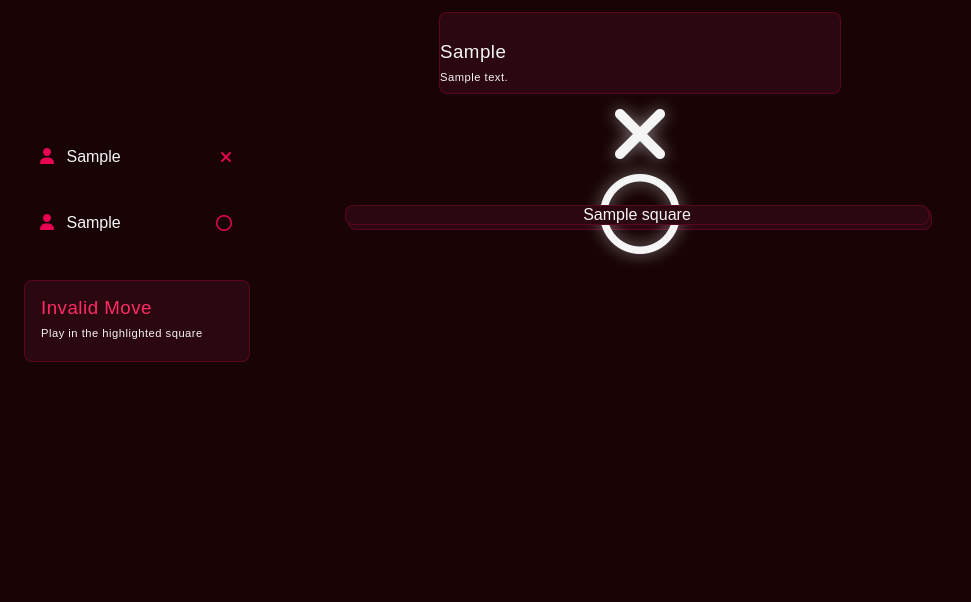
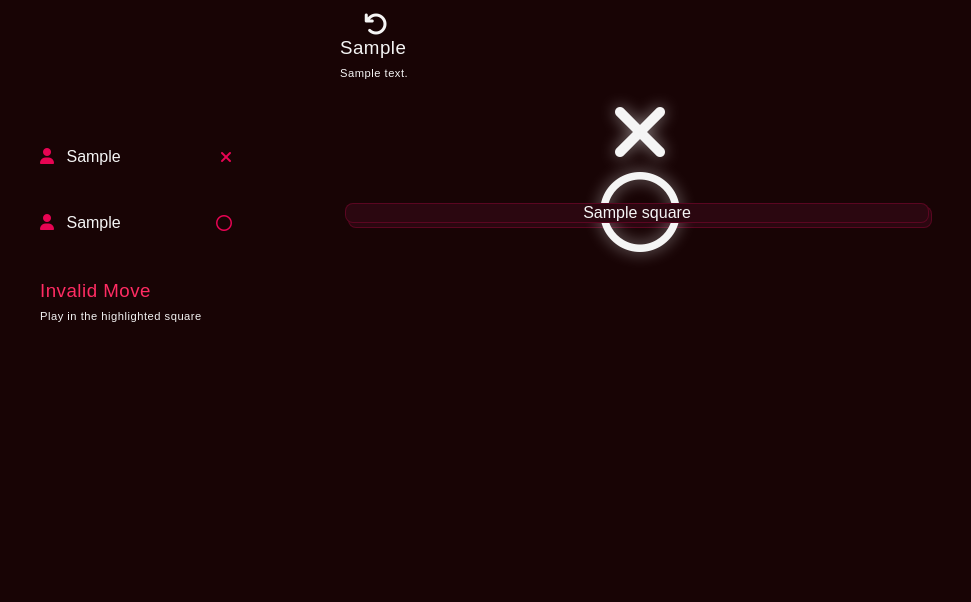
Before and after one commit to jrsmth/ultima, a Flask app: template src/resources/templates/game.html in a window 1280 px wide. Shown: the part 68-670 px from the top of the page, without its empty margins (0-971 px from the left). Run offline with Flask 3, Linux system fonts and the light colour scheme; the template is opened without the code that fills it: most values are stand-ins (such as "Sample title", 1, 10 or a date in 2020); parts of the project's set-up code (start-up, migrations or seed data) failed here and were passed over.

Commit message:
[patch] UMA-18: add restart btn to template

```diff
--- a/src/app/game/game.py
+++ b/src/app/game/game.py
@@ -162,7 +162,6 @@ def get_game_state(redis, board):
 
     if isinstance(board[0], list):
         print("[get_game_state] board[0]: " + str(board[0]))
-        outer_state = Status.IN_PROGRESS
         inner_states = []
         for outer_square in board:
             inner_state = get_game_state(redis, outer_square)
--- a/src/resources/static/scripts/game.js
+++ b/src/resources/static/scripts/game.js
@@ -142,4 +142,16 @@ function placeMove(outerSquare, innerSquare) {
     location.reload();
 }
 
+function restart() {
+    const gameId = "ab12-3cd4-e5f6-78gh";
+    const formData = {
+        name: document.getElementById("this-user-id").value,
+        gameId: "gameId",
+        gameMode: document.getElementById("game-mode").value
+    }
+
+    $.post('/', formData);
+    location.reload();
+}
+
 init();
--- a/src/resources/static/styles/css/game.css
+++ b/src/resources/static/styles/css/game.css
@@ -306,11 +306,8 @@ header #badge {
 /** Notification */
 .notification {
   margin: 0 auto;
-  border: 1px solid rgba(231, 4, 83, 0.2509803922);
-  border-radius: 0.5rem;
-  background-color: #2b0710;
   height: 5rem;
-  width: 400px;
+  width: 600px;
   letter-spacing: 0.5px;
   align-items: center;
   text-align: left;
@@ -343,16 +340,12 @@ header #badge {
 }
 .notification.happy {
   color: #d8ff00;
-  border: 1px solid rgba(216, 255, 0, 0.2509803922);
-  background-color: rgba(216, 255, 0, 0.0509803922);
 }
 .notification.happy p {
   color: whitesmoke;
 }
 .notification.sad {
   color: #e70453;
-  border: 1px solid rgba(231, 4, 83, 0.2509803922);
-  background-color: #2b0710;
 }
 .notification.sad h3 {
   color: #ff2c63;
@@ -360,5 +353,8 @@ header #badge {
 .notification.sad p {
   color: whitesmoke;
 }
+.notification .restart {
+  cursor: pointer;
+}
 
 /*# sourceMappingURL=game.css.map */
--- a/src/resources/static/styles/scss/game.scss
+++ b/src/resources/static/styles/scss/game.scss
@@ -326,11 +326,8 @@ header {
 /** Notification */
 .notification {
   margin: 0 auto;
-  border: 1px solid $rose25;
-  border-radius: .5rem;
-  background-color: $aubergine;
   height: 5rem;
-  width: $boardLengthMin;
+  width: $boardLengthMax;
   letter-spacing: .5px;
   align-items: center;
   text-align: left;
@@ -365,8 +362,6 @@ header {
 
   &.happy {
     color: $chartreuse;
-    border: 1px solid $chartreuse25;
-    background-color: $chartreuse05;
 
     p {
       color: $text-lightest;
@@ -375,8 +370,6 @@ header {
 
     &.sad {
       color: $rose;
-      border: 1px solid $rose25;
-      background-color: $aubergine;
 
       h3 {
         color: $carnation;
@@ -387,4 +380,7 @@ header {
       }
   }
 
+  .restart {
+    cursor: pointer;
+  }
 }
--- a/src/resources/templates/game.html
+++ b/src/resources/templates/game.html
@@ -46,7 +46,7 @@
             </section>
             <section class="main-bar">
                 <div class="notification active-{{ notificationActive }} {{ notificationMood }}">
-                    <i class="{{ notificationIcon }}"></i>
+                    <i class="fa-solid fa-arrow-rotate-left restart" onclick="restart()"></i>
                     <div class="notification-content">
                         <h3>{{ notificationHeader }}</h3>
                         <p>{{ notificationMessage }}</p>
```
Also changed, not shown: CHANGELOG.md, 1 other file.
